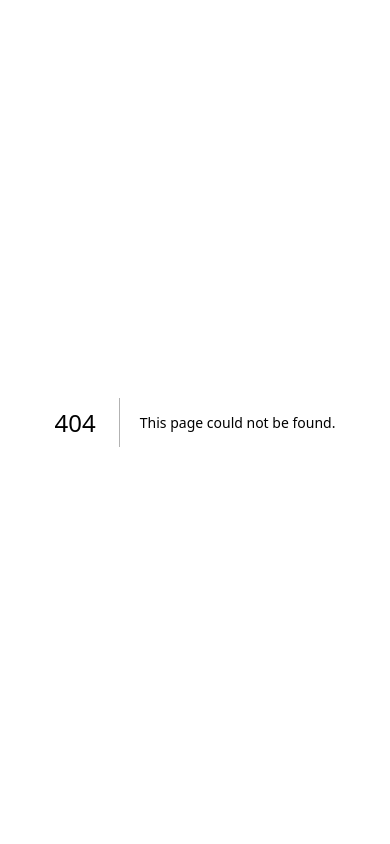
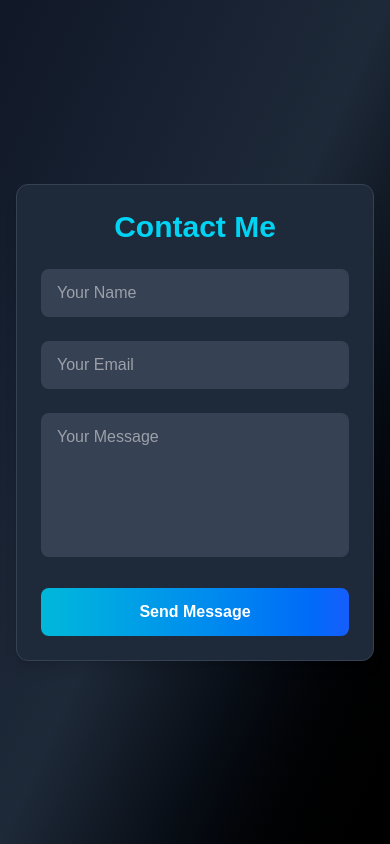
Before and after one commit to johnbrindi/secOp-portforlio, a Next.js app: page /contact in a window 390 px wide. Before the commit this address had no page. Built offline with nearby package versions, Linux system fonts and the light colour scheme.

Commit message:
added responsiveness

```diff
--- a/app/admin/layout.tsx
+++ b/app/admin/layout.tsx
@@ -2,9 +2,9 @@ import AdminSidebar from '../components/admin/AdminSidebar';
 
 export default function AdminLayout({ children }: { children: React.ReactNode }) {
   return (
-    <div className="flex min-h-screen bg-gradient-to-br from-gray-900 via-gray-800 to-black">
+    <div className="flex flex-col sm:flex-row min-h-screen bg-gradient-to-br from-gray-900 via-gray-800 to-black">
       <AdminSidebar />
-      <main className="flex-1 p-8">{children}</main>
+      <main className="flex-1 p-4 sm:p-8">{children}</main>
     </div>
   );
 }
--- a/app/components/admin/AdminBlogForm.tsx
+++ b/app/components/admin/AdminBlogForm.tsx
@@ -50,7 +50,7 @@ export default function AdminBlogForm({
   }
 
   return (
-    <form onSubmit={handleSubmit} className="space-y-4 p-6 bg-gray-800 rounded-xl shadow-lg border border-gray-700 w-full max-w-2xl mx-auto">
+    <form onSubmit={handleSubmit} className="space-y-4 p-4 sm:p-6 bg-gray-800 rounded-xl shadow-lg border border-gray-700 w-full max-w-2xl mx-auto">
       <h2 className="text-2xl font-bold text-cyan-400 mb-2">{submitLabel}</h2>
       <input
         name="title"
--- a/app/components/admin/AdminCertificationForm.tsx
+++ b/app/components/admin/AdminCertificationForm.tsx
@@ -40,7 +40,7 @@ export default function AdminCertificationForm({
   }
 
   return (
-    <form onSubmit={handleSubmit} className="space-y-4 p-6 bg-gray-800 rounded-xl shadow-lg border border-gray-700 w-full max-w-2xl mx-auto">
+    <form onSubmit={handleSubmit} className="space-y-4 p-4 sm:p-6 bg-gray-800 rounded-xl shadow-lg border border-gray-700 w-full max-w-2xl mx-auto">
       <h2 className="text-2xl font-bold text-cyan-400 mb-2">{submitLabel}</h2>
       <input
         name="title"
--- a/app/components/admin/AdminProfileForm.tsx
+++ b/app/components/admin/AdminProfileForm.tsx
@@ -38,7 +38,7 @@ export default function AdminProfileForm({
   }
 
   return (
-    <form onSubmit={handleSubmit} className="space-y-4 p-6 bg-gray-800 rounded-xl shadow-lg border border-gray-700 w-full max-w-2xl mx-auto">
+    <form onSubmit={handleSubmit} className="space-y-4 p-4 sm:p-6 bg-gray-800 rounded-xl shadow-lg border border-gray-700 w-full max-w-2xl mx-auto">
       <h2 className="text-2xl font-bold text-cyan-400 mb-2">{submitLabel}</h2>
       <input
         name="name"
--- a/app/components/admin/AdminProjectForm.tsx
+++ b/app/components/admin/AdminProjectForm.tsx
@@ -39,7 +39,7 @@ export default function AdminProjectForm({
   }
 
   return (
-    <form onSubmit={handleSubmit} className="space-y-4 p-6 bg-gray-800 rounded-xl shadow-lg border border-gray-700 w-full max-w-2xl mx-auto">
+    <form onSubmit={handleSubmit} className="space-y-4 p-4 sm:p-6 bg-gray-800 rounded-xl shadow-lg border border-gray-700 w-full max-w-2xl mx-auto">
       <h2 className="text-2xl font-bold text-cyan-400 mb-2">{submitLabel}</h2>
       <input
         name="title"
--- a/app/components/admin/AdminSidebar.tsx
+++ b/app/components/admin/AdminSidebar.tsx
@@ -2,7 +2,7 @@ import Link from 'next/link';
 
 export default function AdminSidebar() {
   return (
-    <aside className="admin-sidebar p-6 border-r border-gray-800 min-h-screen w-56 bg-gradient-to-b from-gray-900 via-gray-800 to-black">
+    <aside className="admin-sidebar p-4 sm:p-6 border-r border-gray-800 min-h-screen w-full sm:w-56 bg-gradient-to-b from-gray-900 via-gray-800 to-black overflow-x-auto">
       <nav className="flex flex-col gap-4">
         <Link href="/admin" className="px-3 py-2 rounded text-cyan-300 hover:bg-cyan-900 hover:text-white transition-colors font-medium">Dashboard</Link>
         <Link href="/admin/blogs" className="px-3 py-2 rounded text-cyan-300 hover:bg-cyan-900 hover:text-white transition-colors font-medium">Blogs</Link>
--- a/app/components/admin/AdminSkillsForm.tsx
+++ b/app/components/admin/AdminSkillsForm.tsx
@@ -20,7 +20,7 @@ export default function AdminSkillsForm({
   }
 
   return (
-    <form onSubmit={handleSubmit} className="space-y-4 p-6 bg-gray-800 rounded-xl shadow-lg border border-gray-700 w-full max-w-2xl mx-auto">
+    <form onSubmit={handleSubmit} className="space-y-4 p-4 sm:p-6 bg-gray-800 rounded-xl shadow-lg border border-gray-700 w-full max-w-2xl mx-auto">
       <h2 className="text-2xl font-bold text-cyan-400 mb-2">{submitLabel}</h2>
       <textarea
         name="skills"
--- a/app/components/admin/AdminTable.tsx
+++ b/app/components/admin/AdminTable.tsx
@@ -2,7 +2,8 @@ import React from 'react';
 
 export default function AdminTable({ columns, data }: { columns: string[]; data: any[] }) {
   return (
-    <table className="admin-table w-full border mt-4 bg-gray-900 rounded-xl overflow-hidden shadow-lg">
+    <div className="overflow-x-auto w-full">
+      <table className="admin-table min-w-[400px] w-full border mt-4 bg-gray-900 rounded-xl overflow-hidden shadow-lg">
         <thead>
           <tr>
             {columns.map((col) => (
@@ -20,5 +21,6 @@ export default function AdminTable({ columns, data }: { columns: string[]; data:
           ))}
         </tbody>
       </table>
+    </div>
   );
 }
--- a/app/components/navbar.tsx
+++ b/app/components/navbar.tsx
@@ -1,4 +1,5 @@
-import { Shield, Github, Linkedin } from 'lucide-react';
+import { Shield, Github, Linkedin, Menu, X } from 'lucide-react';
+import { useState } from 'react';
 
 const routes = [
 	{ name: 'About Me', path: '/about' },
@@ -8,6 +9,7 @@ const routes = [
 ];
 
 export default function Navbar() {
+	const [menuOpen, setMenuOpen] = useState(false);
 	return (
 		<nav className="fixed top-0 w-full z-50 transition-all duration-300 bg-gray-900/95 backdrop-blur-lg shadow-lg">
 			<div className="max-w-7xl mx-auto px-6 py-5 flex justify-between items-center">
@@ -26,15 +28,35 @@ export default function Navbar() {
 						</a>
 					))}
 				</div>
-				<div className="flex gap-5">
+				<div className="flex gap-5 md:gap-5">
 					<a href="https://github.com/johnbrindi/" className="hover:text-cyan-400 transition-colors">
 						<Github className="w-7 h-7" />
 					</a>
 					<a href="https://www.linkedin.com/in/mazwewohjohnbrindi/" className="hover:text-cyan-400 transition-colors">
 						<Linkedin className="w-7 h-7" />
 					</a>
+					<button className="md:hidden ml-2" onClick={() => setMenuOpen(!menuOpen)} aria-label="Open Menu">
+						{menuOpen ? <X className="w-8 h-8 text-cyan-400" /> : <Menu className="w-8 h-8 text-cyan-400" />}
+					</button>
 				</div>
 			</div>
+			{/* Mobile menu */}
+			{menuOpen && (
+				<div className="md:hidden bg-gray-900/95 backdrop-blur-lg shadow-lg px-6 py-4">
+					<div className="flex flex-col gap-6">
+						{routes.map((route) => (
+							<a
+								key={route.path}
+								href={route.path}
+								className="hover:text-cyan-400 text-lg font-medium transition-colors duration-300"
+								onClick={() => setMenuOpen(false)}
+							>
+								{route.name}
+							</a>
+						))}
+					</div>
+				</div>
+			)}
 		</nav>
 	);
 }
--- /dev/null
+++ b/app/contact/page.tsx
@@ -0,0 +1,64 @@
+"use client";
+import { useState } from "react";
+
+export default function ContactPage() {
+  const [form, setForm] = useState({ name: "", email: "", message: "" });
+  const [submitted, setSubmitted] = useState(false);
+
+  function handleChange(e) {
+    setForm({ ...form, [e.target.name]: e.target.value });
+  }
+
+  function handleSubmit(e) {
+    e.preventDefault();
+    setSubmitted(true);
+    // Here you would send the form data to your backend or email service
+  }
+
+  return (
+    <div className="min-h-screen bg-gradient-to-br from-gray-900 via-gray-800 to-black text-white flex items-center justify-center p-4">
+      <div className="w-full max-w-lg bg-gray-800 rounded-xl shadow-lg p-6 border border-gray-700">
+        <h1 className="text-3xl font-bold text-cyan-400 mb-6 text-center">Contact Me</h1>
+        {submitted ? (
+          <div className="text-center text-cyan-400 text-xl">Thank you for reaching out!</div>
+        ) : (
+          <form onSubmit={handleSubmit} className="space-y-6">
+            <input
+              name="name"
+              type="text"
+              placeholder="Your Name"
+              value={form.name}
+              onChange={handleChange}
+              className="w-full px-4 py-3 bg-gray-700 rounded-lg focus:outline-none focus:ring-2 focus:ring-cyan-500"
+              required
+            />
+            <input
+              name="email"
+              type="email"
+              placeholder="Your Email"
+              value={form.email}
+              onChange={handleChange}
+              className="w-full px-4 py-3 bg-gray-700 rounded-lg focus:outline-none focus:ring-2 focus:ring-cyan-500"
+              required
+            />
+            <textarea
+              name="message"
+              placeholder="Your Message"
+              value={form.message}
+              onChange={handleChange}
+              rows={5}
+              className="w-full px-4 py-3 bg-gray-700 rounded-lg focus:outline-none focus:ring-2 focus:ring-cyan-500 resize-none"
+              required
+            />
+            <button
+              type="submit"
+              className="w-full px-6 py-3 bg-gradient-to-r from-cyan-500 to-blue-600 rounded-lg font-semibold hover:shadow-lg hover:shadow-cyan-500/50 transition-all"
+            >
+              Send Message
+            </button>
+          </form>
+        )}
+      </div>
+    </div>
+  );
+}
```
Lines whose indentation alone changed are shown as unchanged.
